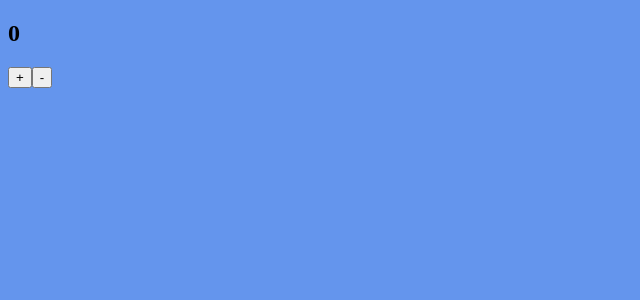
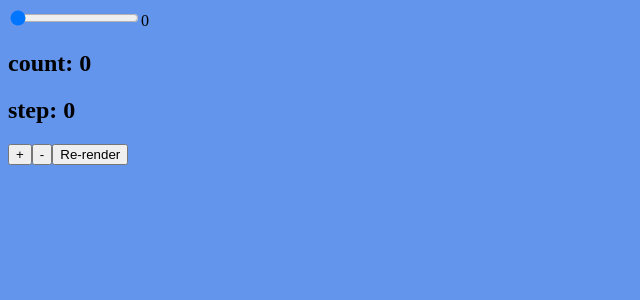
Before and after one commit to freshcodeAlice/pfm-2023-react-welcome, a React (Create React App) app: page / in a window 1280 px wide. Shown: the top 300 px of the page, without its empty margins (0-640 px from the left). Built offline with nearby package versions, Linux system fonts and the light colour scheme.

Commit message:
PureComponent

```diff
--- a/src/components/ControllableCounter/index.js
+++ b/src/components/ControllableCounter/index.js
@@ -1,6 +1,7 @@
-import React, { Component } from 'react';
+import React, { PureComponent, Component } from 'react';
+import PropTypes from 'prop-types';
 
-class ControllableCounter extends Component {
+class ControllableCounter extends PureComponent {
     constructor(props) {
         super(props);
         this.state = {
@@ -8,13 +9,56 @@ class ControllableCounter extends Component {
         }
     }
 
+    // shouldComponentUpdate(nextProps, nextState){
+    //     // nextProps, nextState - нові дані, які приходять і на їхній основі ми визначаємо, чи потребує компонента оновлення
+    //     // this.props, this.state - поточні пропси і стейти, які актуальні до оновлення
+    //     // return true - компонента оновлюється
+    //     // return false - компонента не оновлюється
+    // }
+
+    /*
+    PureComponent - різновид React.Component, який базується на ідеї детермінованості (за одних і тих самих вхідних даних отримуємо один і той самий результат). За одних і тих самих пропсах або стейтах ми не перерендерюємо компоненту.
+
+    PureComponent сам реалізує shouldComponentUpdate (тобто ви самі його реалізувати тут не можете)
+    він поверхнево порівнює пропси та стейти і запускає оновлення тільки тоді, коли вони реально помінялись
+
+    PureComponent порівнює стейти і пропси ПОВЕРХНЕВО
+    у випадку:
+
+    const prevState = {
+        engine: {
+            volume: {
+                scale: 'l',
+                value: 20
+            }
+        }
+    }
+
+        const nextState = {
+        engine: {
+            volume: {
+                scale: 'l',
+                value: 20
+            }
+        }
+    }
+
+    При глибокій вкладеності стейту або пропсів PureComponent не зможе оптимізувати пере-рендер, бо порівнює за посиланнями вкладені об'єкти
+
+
+    Використання PureComponent має сенс, коли виконується дві умови:
+    1. Пропси і стейти - не вкладені об'єкти (не мають глибокої вкладеності)
+    2. У рендері компоненти беруть участь ВСІ стейти і пропси
+    */
+
+
     increment = () => {
         // this.setState({
         //     count: this.state.count + 1
         // })
         this.setState((state, props) => {
             const newState = {
-                count: state.count + 1
+                count: state.count + props.step
             };
 
             return newState
@@ -22,20 +66,43 @@ class ControllableCounter extends Component {
     }
 
     decrement = () => {
+        this.setState((state, props) => {
+            const newState = {
+                count: state.count - props.step
+            };
+
+            return newState
+        })
+    }
+
+    change = () => {
         this.setState({
-            count: this.state.count - 1
+            count: this.state.count
         })
     }
 
     render() {
+        console.log('child re-render')
         return (
             <div>
-                <h1>{this.state.count}</h1>
+                <h1>count: {this.state.count}</h1>
+                <h2>step: {this.props.step}</h2>
                 <button onClick={this.increment}>+</button>
                 <button onClick={this.decrement}>-</button>
+
+                <button onClick={this.change}>Re-render</button>
             </div>
         );
     }
 }
 
+
+ControllableCounter.propTypes = {
+    step: PropTypes.number
+}
+
+ControllableCounter.defaultProps = {
+    step: 5
+}
+
 export default ControllableCounter;
--- a/src/pages/CounterPage/index.js
+++ b/src/pages/CounterPage/index.js
@@ -2,10 +2,30 @@ import React, { Component } from 'react';
 import ControllableCounter from '../../components/ControllableCounter';
 
 class CounterPage extends Component {
+    constructor(props) {
+        super(props);
+        this.state = {
+            step: 0
+        }
+    }
+
+    changeHandler = ({target: {name, value}}) => {
+        this.setState({
+            [name]: Number(value)
+        })
+    }
+
     render() {
+        console.log('parent re-render')
         return (
             <div>
-                <ControllableCounter />
+                <input
+                type="range"
+                value={this.state.step}
+                name='step'
+                onChange={this.changeHandler}/>
+                <span>{this.state.step}</span>
+                <ControllableCounter step={this.state.step}/>
             </div>
         );
     }
```
